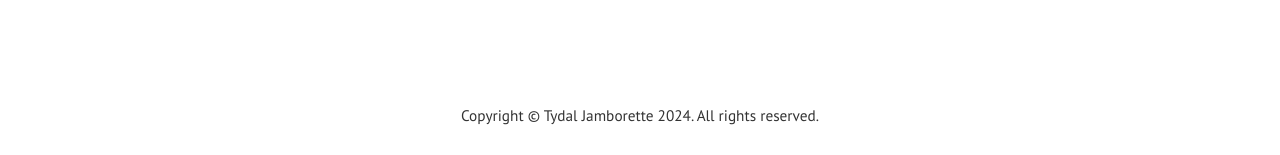
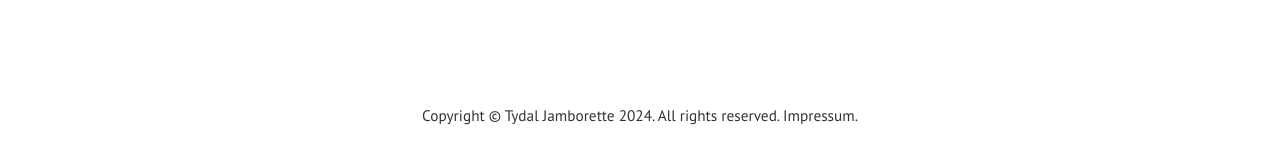
Before and after one commit to TorSalve/jamborette-hjemmeside, a Jekyll site: the page built from index.html, in a window 1280 px wide and 1161 px high. Shown: the part 1003-1158 px from the top of the window. Built offline with Jekyll 4.4.1, drawn with Linux system fonts in a browser that asks for light colours; the list of posts is cut into pages by our own code.

Commit message:
impressum

```diff
--- a/_layouts/default.html
+++ b/_layouts/default.html
@@ -246,6 +246,7 @@
       </ul>
       <div class="copyright small">
         Copyright © {{site.title}}. All rights reserved.
+        <a href="https://spejder.de/impressum/" target="_blank">Impressum</a>.
       </div>
     </footer>
 
```
Also changed, not shown: Gemfile.lock, 16 other files.
